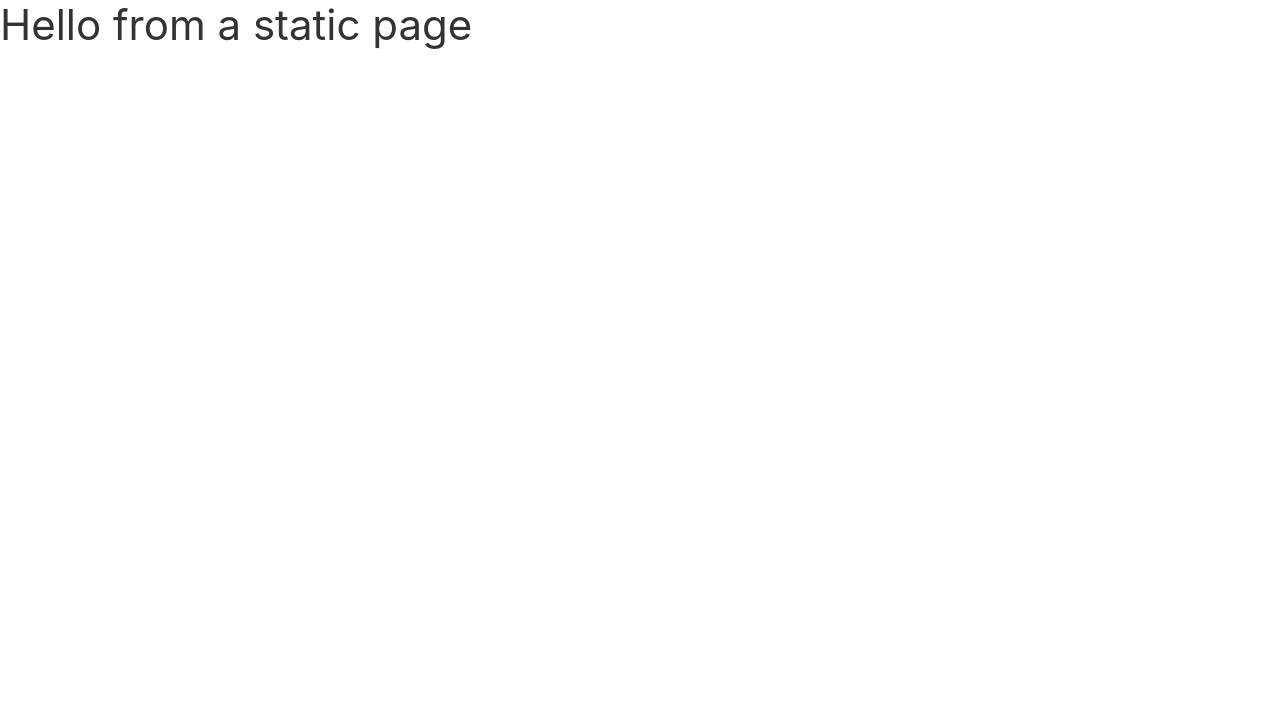
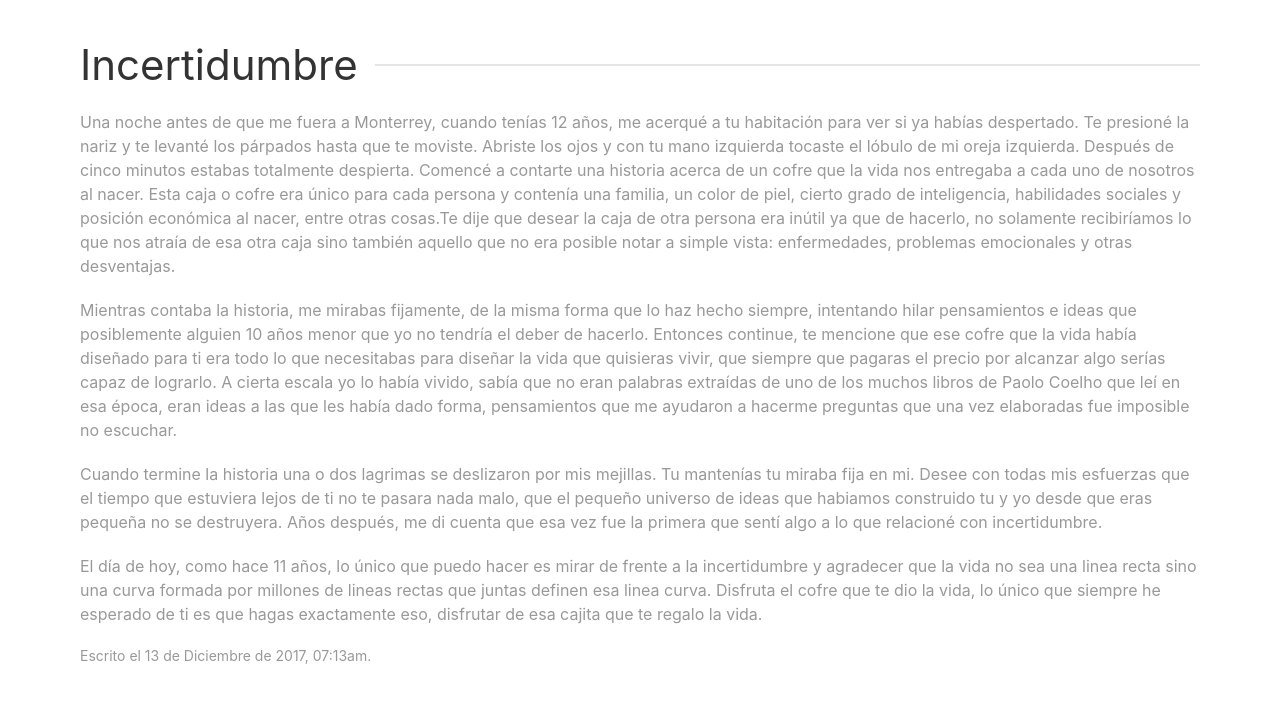
Before and after one commit to jogam5/trecediciembre2017, a plain HTML site: page static/index.html in a window 1280 px wide. Drawn offline with nearby package versions, Linux system fonts and the light colour scheme.

Commit message:
first complete draft

```diff
--- a/static/index.html
+++ b/static/index.html
@@ -8,6 +8,28 @@
 
 </head>
 <body>
-  <h1>Hello from a static page</h1>
+	<div class="uk-width-1-1  uk-padding">
+    <div class="uk-container">
+			<h1 class="uk-heading-line uk-text-left"><span>Incertidumbre</span></h1>
+			<article class="uk-article">
+				<!-- <h1 class="uk-article-title">Incertidumbre</h1>-->
+					<p class="uk-text-muted">
+Una noche antes de que me fuera a Monterrey, cuando tenías 12 años, me acerqué a tu habitación para ver si ya habías despertado. Te presioné la nariz y te levanté los párpados hasta que te moviste. Abriste los ojos y con tu mano izquierda tocaste el lóbulo de mi oreja izquierda. Después de cinco minutos estabas totalmente despierta. Comencé a contarte una historia acerca de un cofre que la vida nos entregaba a cada uno de nosotros al nacer. Esta caja o cofre era único para cada persona y contenía una familia, un color de piel, cierto grado de inteligencia, habilidades sociales y posición económica al nacer, entre otras cosas.Te dije que desear la caja de otra persona era inútil ya que de hacerlo, no solamente recibiríamos lo que nos atraía de esa otra caja sino también aquello que no era posible notar a simple vista: enfermedades, problemas emocionales y otras desventajas.
+					</p>
+					<p class="uk-text-muted">
+Mientras contaba la historia, me mirabas fijamente, de la misma forma que lo haz hecho siempre, intentando hilar pensamientos e ideas que posiblemente alguien 10 años menor que yo no tendría el deber de hacerlo. Entonces continue, te mencione que ese cofre que la vida había diseñado para ti era todo lo que necesitabas para diseñar la vida que quisieras vivir, que siempre que pagaras el precio por alcanzar algo serías capaz de lograrlo. A cierta escala yo lo había vivido, sabía que no eran palabras extraídas de uno de los muchos libros de Paolo Coelho que leí en esa época, eran ideas a las que les había dado forma, pensamientos que me ayudaron a hacerme preguntas que una vez elaboradas fue imposible no escuchar.
+					</p>
+					<p class="uk-text-muted">
+Cuando termine la historia una o dos lagrimas se deslizaron por mis mejillas. Tu mantenías tu miraba fija en mi. Desee con todas mis esfuerzas que el tiempo que estuviera lejos de ti no te pasara nada malo, que el pequeño universo de ideas que habiamos construido tu y yo desde que eras pequeña no se destruyera. Años después, me di cuenta que esa vez fue la primera que sentí algo a lo que relacioné con incertidumbre.
+
+					</p>
+					<p class="uk-text-muted">
+El día de hoy, como hace 11 años, lo único que puedo hacer es mirar de frente a la incertidumbre y agradecer que la vida no sea una linea recta sino una curva formada por millones de lineas rectas que juntas definen esa linea curva. Disfruta el cofre que te dio la vida, lo único que siempre he esperado de ti es que hagas exactamente eso, disfrutar de esa cajita que te regalo la vida.
+					</p>
+					<p class="uk-article-meta">Escrito el 13 de Diciembre de 2017, 07:13am.</p>
+
+			</article>
+		</div>
+	</div>
 </body>
 </html>
```
Also changed, not shown: 2 other files.
